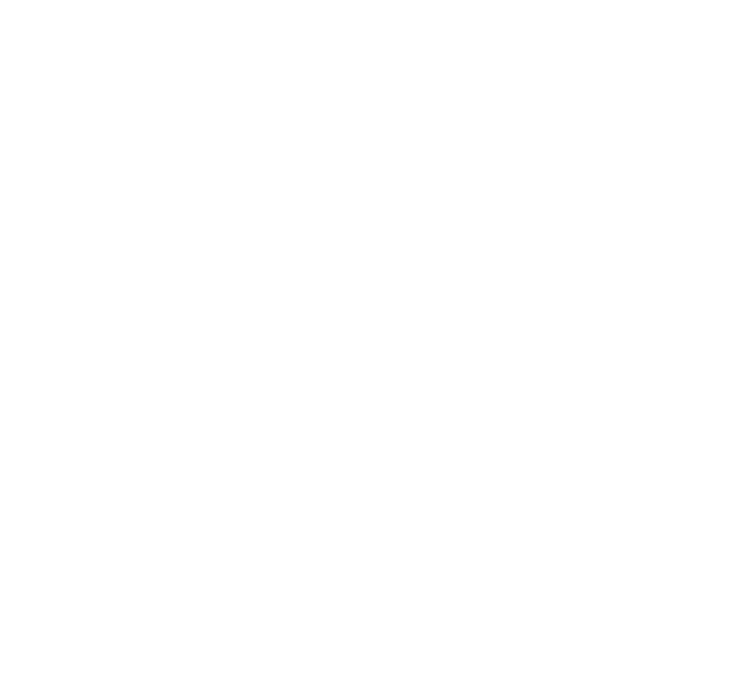
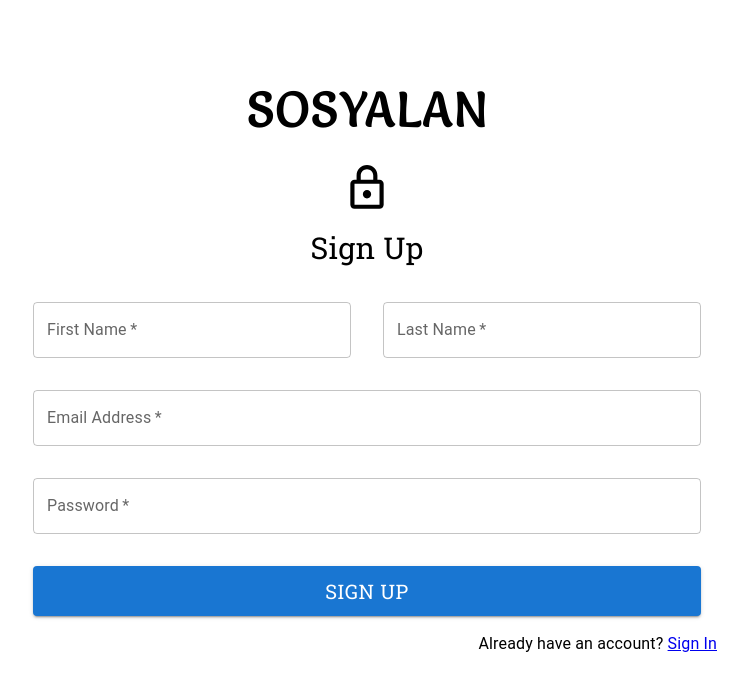
Before and after one commit to khenybuenaflor/sosyalann, a React (Create React App) app: page /#/register in a window 1280 px wide. Before the commit this address had no page. Shown: the top 690 px of the page, without its empty margins (273-1020 px from the left). Built offline with nearby package versions, Linux system fonts and the light colour scheme.

Commit message:
Added Register Page

```diff
--- a/src/App.js
+++ b/src/App.js
@@ -1,13 +1,13 @@
 import { HashRouter as Router, Routes, Route } from 'react-router-dom'
 import LoginPage from './pages/LoginPage';
+import RegisterPage from './pages/RegisterPage';
 
 function App() {
   return (
     <Router>
       <Routes>
-        <Route>
-          <Route path='/' exact Component={LoginPage}/>
-        </Route>
+        <Route path='/' exact Component={LoginPage}/>
+        <Route path='/register' Component={RegisterPage}/>
       </Routes>
     </Router>
   );
--- a/src/components/LoginBox.js
+++ b/src/components/LoginBox.js
@@ -4,6 +4,7 @@
 import  LockOutlinedIcon  from '@mui/icons-material/LockOutlined'
 import LoginButton from './LoginButton';
 import { Link } from 'react-router-dom';
+
 
 //Breakpoints
 // xs, extra-small: 0px
@@ -64,7 +65,7 @@
             </Grid>
             <Grid padding={2.5}>
               <Typography fontFamily='Arial' fontSize={17}>
-                Don't have an acount? <Link>Sign Up</Link>
+                Don't have an acount? <Link to='/register'>Sign Up</Link>
               </Typography>
             </Grid>
           </Grid>
--- /dev/null
+++ b/src/pages/RegisterPage.js
@@ -0,0 +1,59 @@
+import React from 'react'
+import { Box, Grid, Typography } from '@mui/material'
+import LockOutlined from '@mui/icons-material/LockOutlined'
+import TextFieldComponent from '../components/TextField';
+import LoginButton from '../components/LoginButton';
+import { Link } from 'react-router-dom'
+
+
+const RegisterPage = () => {
+  return (
+    <Box sx={{ display:'flex', justifyContent:'center', alignItems:'center', flexGrow:1, border:'2px' ,xs:12 ,overflowY:'auto', overflowX:'auto', my:4,mx:4}}>
+        <Grid width={700} alignItems='center' justifyContent='center'>
+            <Grid container direction ='column' alignItems='center' paddingTop={5}>
+                <Grid>
+                    <Typography fontFamily='Salsa' fontSize='50px' fontWeight='50px' paddingBottom={2}>
+                        SOSYALAN
+                    </Typography>
+                </Grid>
+                <Grid paddingBottom={1}>
+                    <LockOutlined sx={{fontSize:50}}/>
+                </Grid>
+                <Grid paddingBottom={2}>
+                    <Typography fontFamily='Roboto Slab' fontSize={30}>
+                        Sign Up
+                    </Typography>
+                </Grid>
+            </Grid>
+
+            <Grid container direction='row'>
+                <Grid item xs={12} sm={6} padding={2}>
+                    <TextFieldComponent label="First Name" type='text'/>
+                </Grid >
+                <Grid item xs={12} sm={6} padding={2}>
+                    <TextFieldComponent label='Last Name' type='text'/>
+                </Grid>
+                <Grid item xs={12} padding={2}>
+                    <TextFieldComponent label='Email Address' type='text'/>
+                </Grid>
+                <Grid item xs={12} padding={2}>
+                    <TextFieldComponent label='Password' type='password'/>
+                </Grid>
+                <Grid item xs={12} padding={2}>
+                    <LoginButton buttonText='SIGN UP'/>
+                </Grid>
+            </Grid>
+
+            <Grid container direction='row' justifyContent='flex-end'>
+                <Grid>
+                    <Typography>
+                        Already have an account? <Link to='/'>Sign In</Link>
+                    </Typography>
+                </Grid>
+            </Grid>
+        </Grid>
+    </Box>
+  );
+}
+
+export default RegisterPage
```
